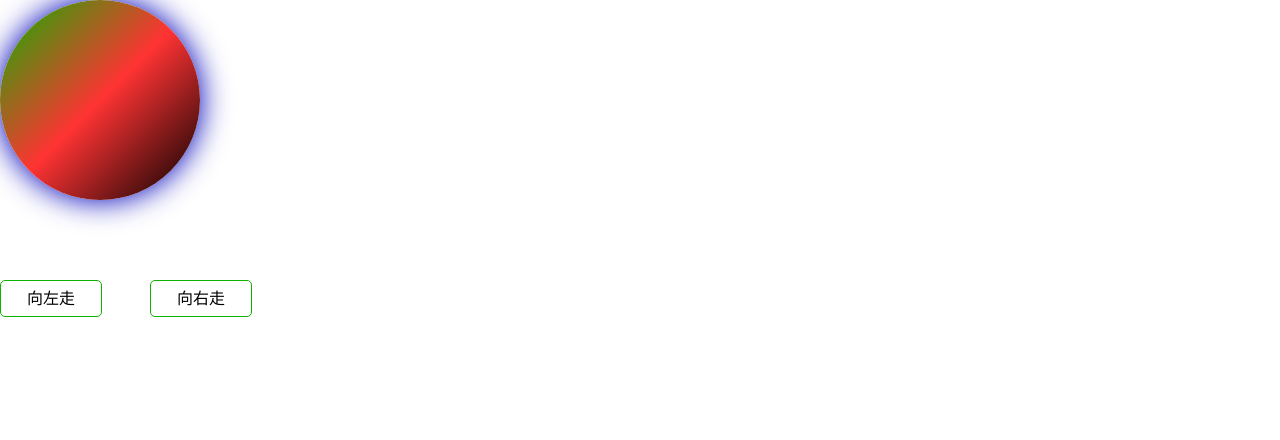
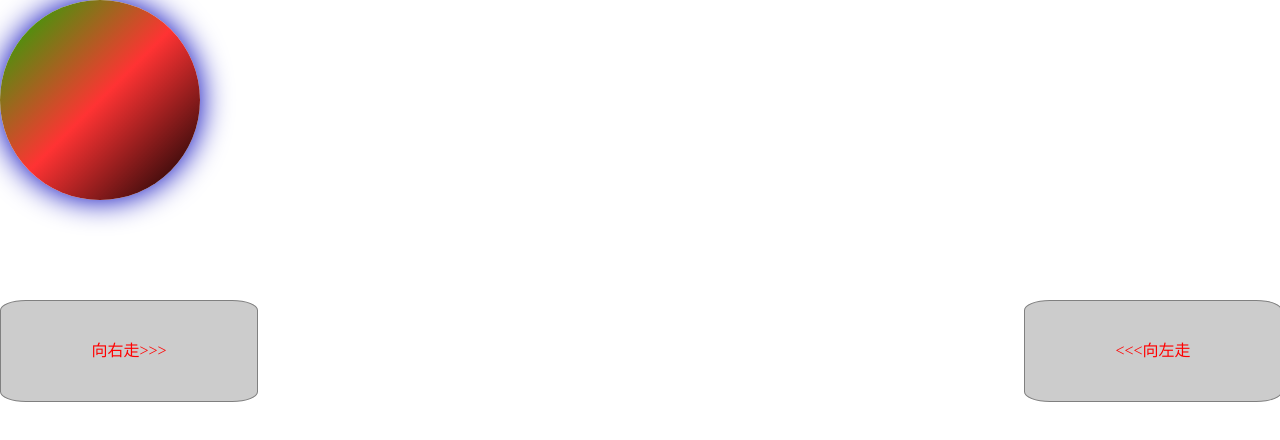
Before and after one commit to caoxiaohan/animate, a plain HTML site: page leftRightMove/index.html in a window 1280 px wide. Drawn offline with Linux system fonts and the light colour scheme.

Commit message:
按钮控制左右移动

```diff
--- a/leftRightMove/index.html
+++ b/leftRightMove/index.html
@@ -11,8 +11,8 @@
 
         #box {
             position: absolute;
-            top: 0;
-            left: 0;
+            top: 0px;
+            left: 0px;
             width: 200px;
             height: 200px;
             border-radius: 50%;
@@ -32,26 +32,31 @@
 
         #btnLeft, #btnRight {
             position: absolute;
-            top: 280px;
-            left: 0;
-            width: 100px;
-            height: 35px;
-            line-height: 35px;
+            top: 300px;
+            width: 20%;
+            height: 100px;
+            line-height: 100px;
             text-align: center;
             cursor: pointer;
-            border: 1px solid #0fb200;
-            border-radius: 5px;
+            border: 1px solid gray;
+            border-radius: 10%;
+            font-size:16px;
+            color:red;
+            background-color: #ccc;
         }
 
         #btnRight {
-            left: 150px;
+            left: 0;
+        }
+        #btnLeft {
+            left: 80%;
         }
     </style>
 </head>
 <body>
 <div id="box"></div>
-<div id="btnLeft">向左走</div>
-<div id="btnRight">向右走</div>
+<div id="btnRight">向右走>>></div>
+<div id="btnLeft"><<<向左走</div>
 <script type="text/javascript" src="js/utils.min.js"></script>
 <script type="text/javascript">
     //flash动画
```
